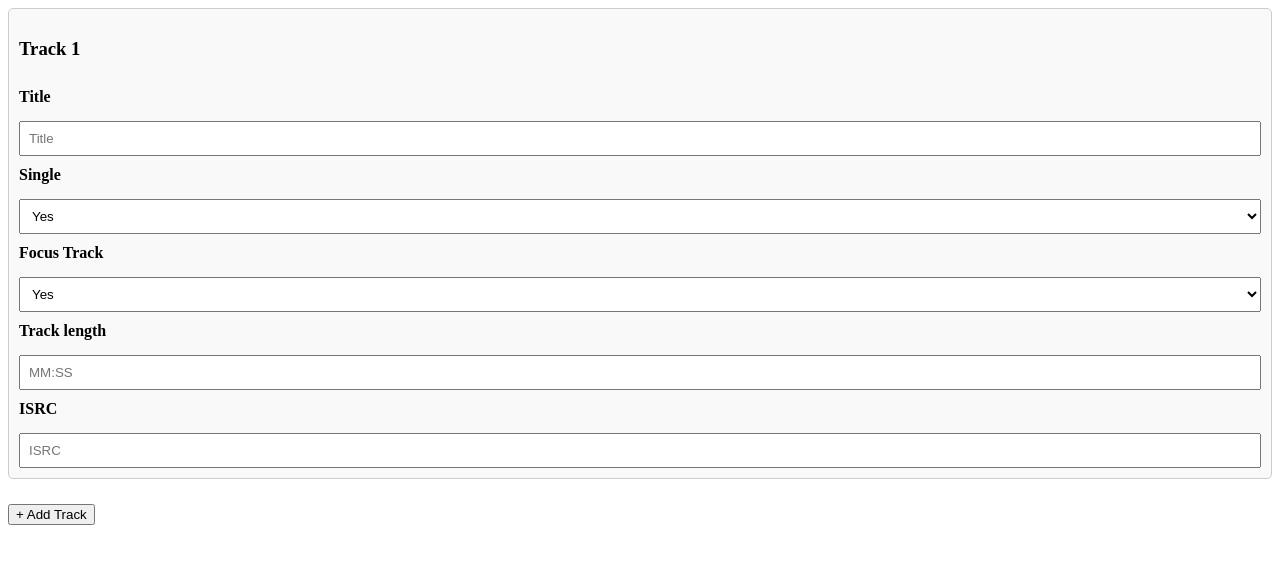
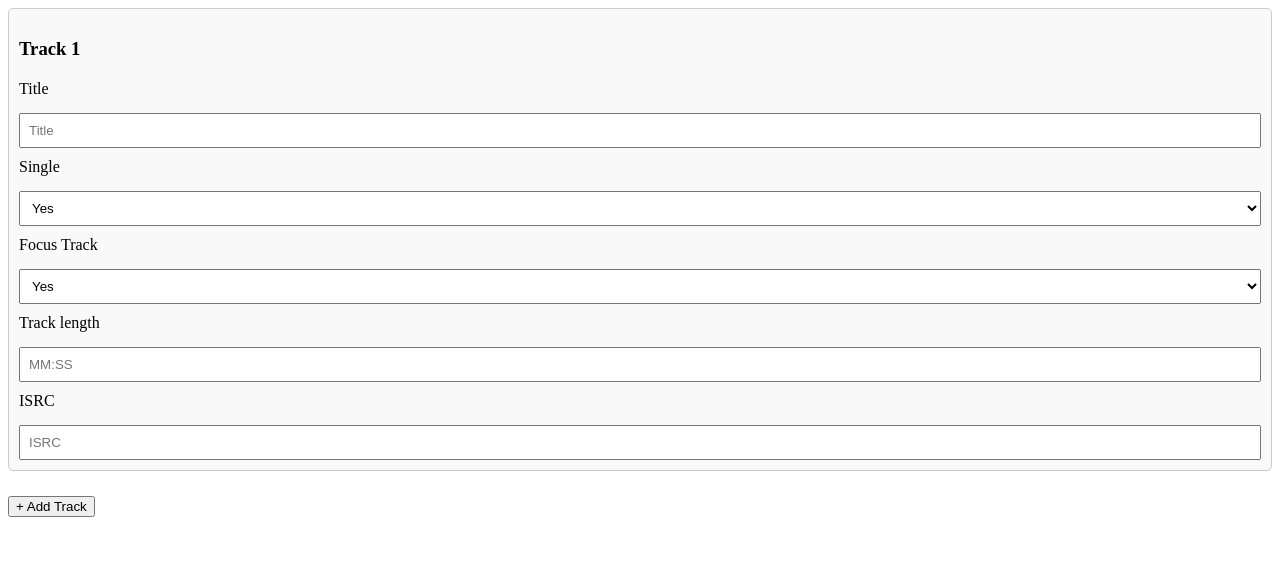
Before and after one commit to nicomooose/widget1, a plain HTML site: page index.html in a window 1280 px wide. Drawn offline with Linux system fonts and the light colour scheme.

Commit message:
styles.css

```diff
--- a/styles.css
+++ b/styles.css
@@ -10,21 +10,26 @@
     background-color: #f9f9f9;
 }
 
+.track-row h3 {
+    flex: 1 0 100%;
+    font-weight: bold;
+    margin-bottom: 10px;
+}
+
 .track-row label {
-    flex: 1 0 100%; /* Labels take up full width */
-    font-weight: bold;
+    flex: 1 1 100%; /* Labels take up full width */
     margin-bottom: 5px;
 }
 
 .track-row input,
 .track-row select {
-    flex: 1 1 45%; /* Default size for most fields */
+    flex: 1 1 calc(50% - 20px); /* Adjusting the size for better spacing */
     padding: 8px;
     box-sizing: border-box;
 }
 
 .track-row .length-input {
-    flex: 1 1 20%; /* Making the Track Length input narrower */
+    flex: 1 1 calc(25% - 10px); /* Making the Track Length input narrower */
 }
 
 #add-track-button {
```
